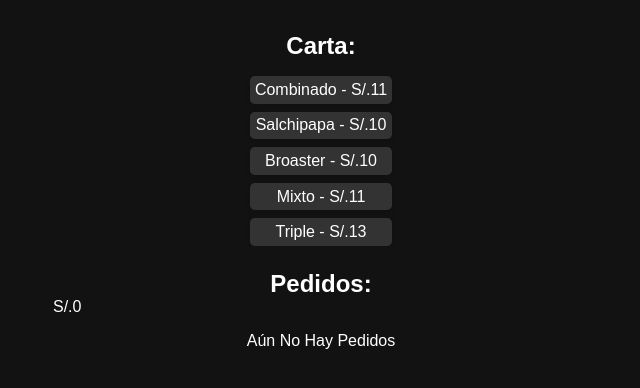
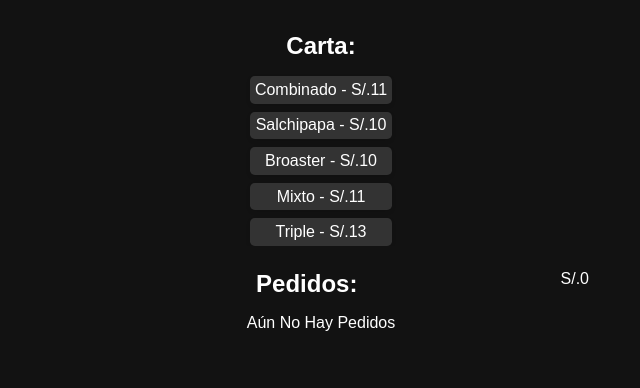
Before and after one commit to DannerDQ/pedidos, a Next.js app: page / in a window 1280 px wide. Shown: the top 388 px of the page, without its empty margins (319-959 px from the left). Built offline with nearby package versions, Linux system fonts and the light colour scheme.

Commit message:
first commit

```diff
--- a/src/app/page.css
+++ b/src/app/page.css
@@ -84,3 +84,8 @@ button:active {
 .summary .empty_summary {
   justify-content: center;
 }
+
+.title {
+  display: flex;
+  justify-content: space-between;
+}
--- a/src/app/page.js
+++ b/src/app/page.js
@@ -81,7 +81,7 @@ export default function Home() {
         </ul>
       </section>
       <section >
-        <div>
+        <div className="title">
           <h2>Pedidos:</h2>
           <span>S/.{total}</span>
         </div>
```
